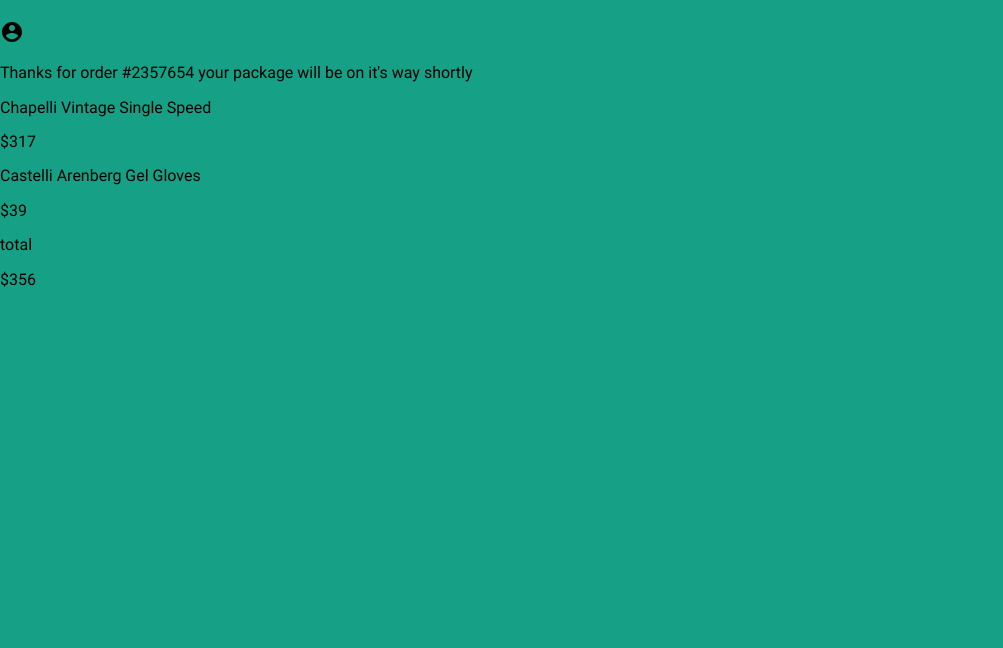
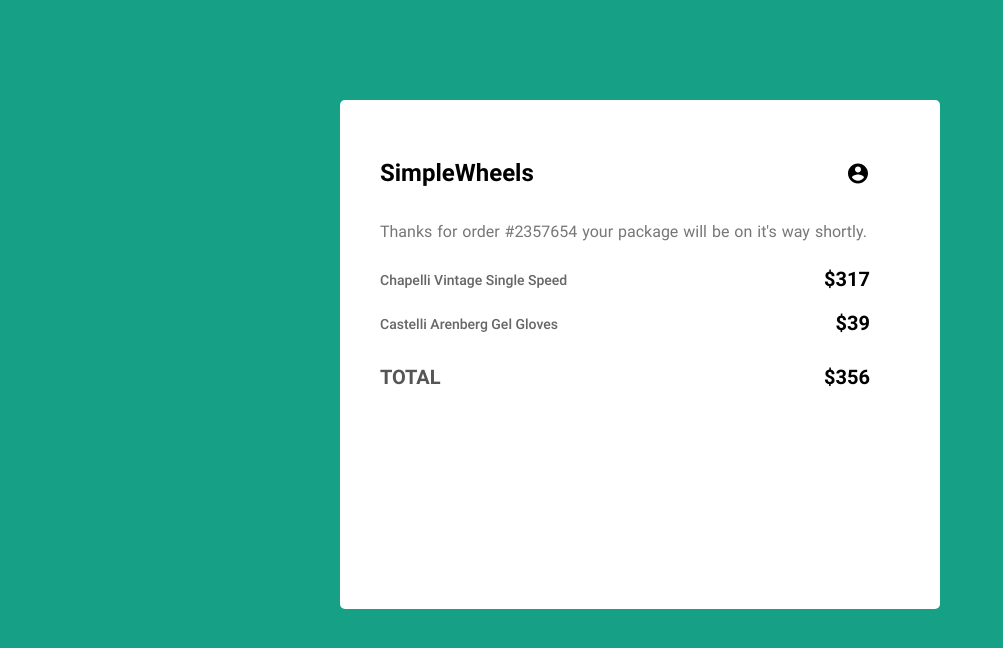
Before and after one commit to Boburmirzo000/front-loop1-3, a plain HTML site: page index.html in a window 1280 px wide. Shown: the whole page, without its empty margins (0-1003 px from the left). Drawn offline with Linux system fonts and the light colour scheme.

Commit message:
add style to html, leave to put html

```diff
--- a/css/styles.css
+++ b/css/styles.css
@@ -32,3 +32,45 @@ body{
   font-family: "Roboto", "Arial", sans-serif;
   background-color: #16a085;
 }
+.simplewheel_card{
+  max-width: 600px;
+  margin: 100px auto 0;
+  padding: 40px 70px 200px 40px;
+  border-radius: 5px;
+  background-color: #fff;
+}
+.simplewheel_card-title{
+  display: flex;
+  justify-content: space-between;
+}
+.simplewheel_card-text{
+  color: #777;
+  word-spacing: 1px;
+  font-weight: 400;
+}
+.price_table-list{
+  display: flex;
+  flex-direction: column;
+}
+.price_table-items{
+  display: flex;
+  align-items: center;
+  align-items: center;
+  justify-content: space-between;
+}
+.price_table-text{
+  font-size: 14px;
+  color: #666;
+  font-weight: 500;
+}
+.price_table-number,
+.price_table_total-number{
+  font-weight: 700;
+  font-size: 20px;
+}
+.price_table-total{
+  text-transform: uppercase;
+  font-size: 20px;
+  font-weight: 700;
+  color: #555;
+}
--- a/index.html
+++ b/index.html
@@ -11,10 +11,10 @@
 <body>
   <div class="simplewheel_card">
     <div class="simplewheel_card-title">
-      <h2 class="simplewheel_card-heading"></h2>
-      <img src="img/account.svg" alt="" class="simplewheel_card_title-img">
+      <h2 class="simplewheel_card-heading">SimpleWheels</h2>
+      <img src="img/account.svg" alt="user-img" class="simplewheel_card_title-img">
     </div>
-    <p class="simplewheel_card-text">Thanks for order #2357654 your package will be on it's way shortly</p>
+    <p class="simplewheel_card-text">Thanks for order #2357654 your package will be on it's way shortly.</p>
     <div class="price_table-list">
 <div class="price_table-items">
 <p class="price_table-text">Chapelli Vintage Single Speed</p>
```
